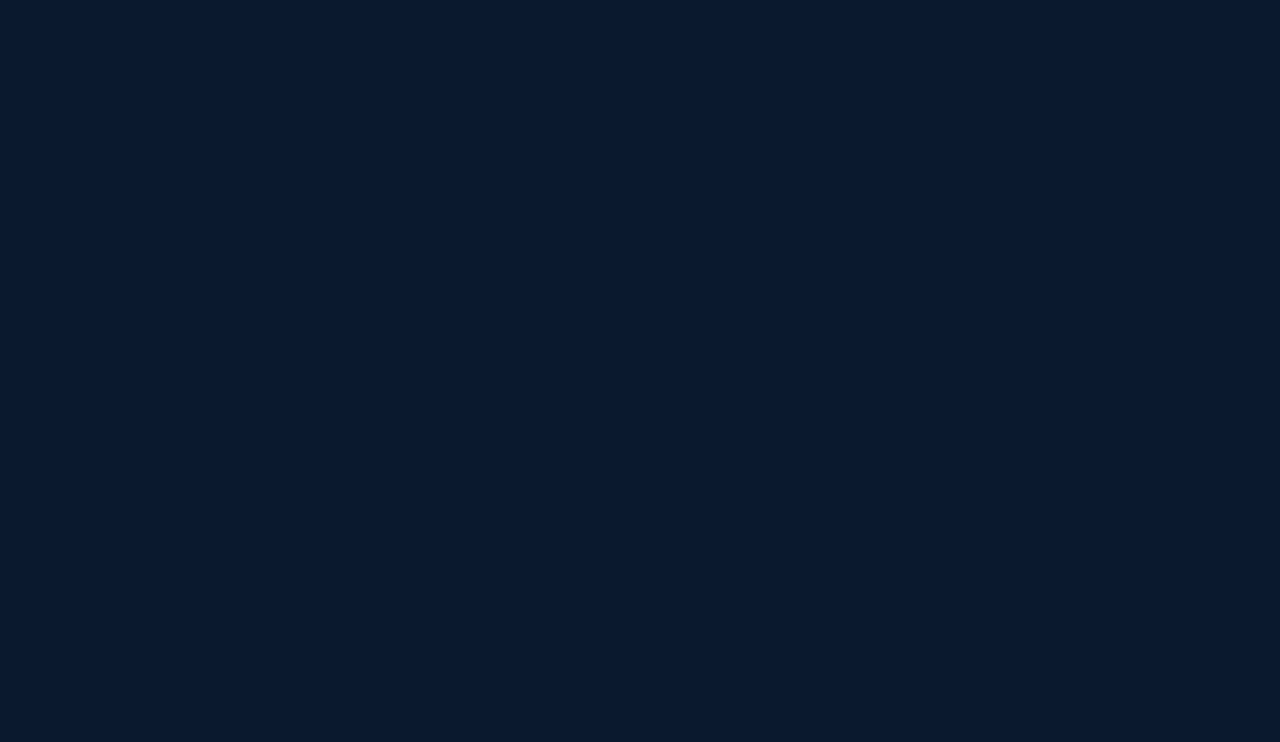
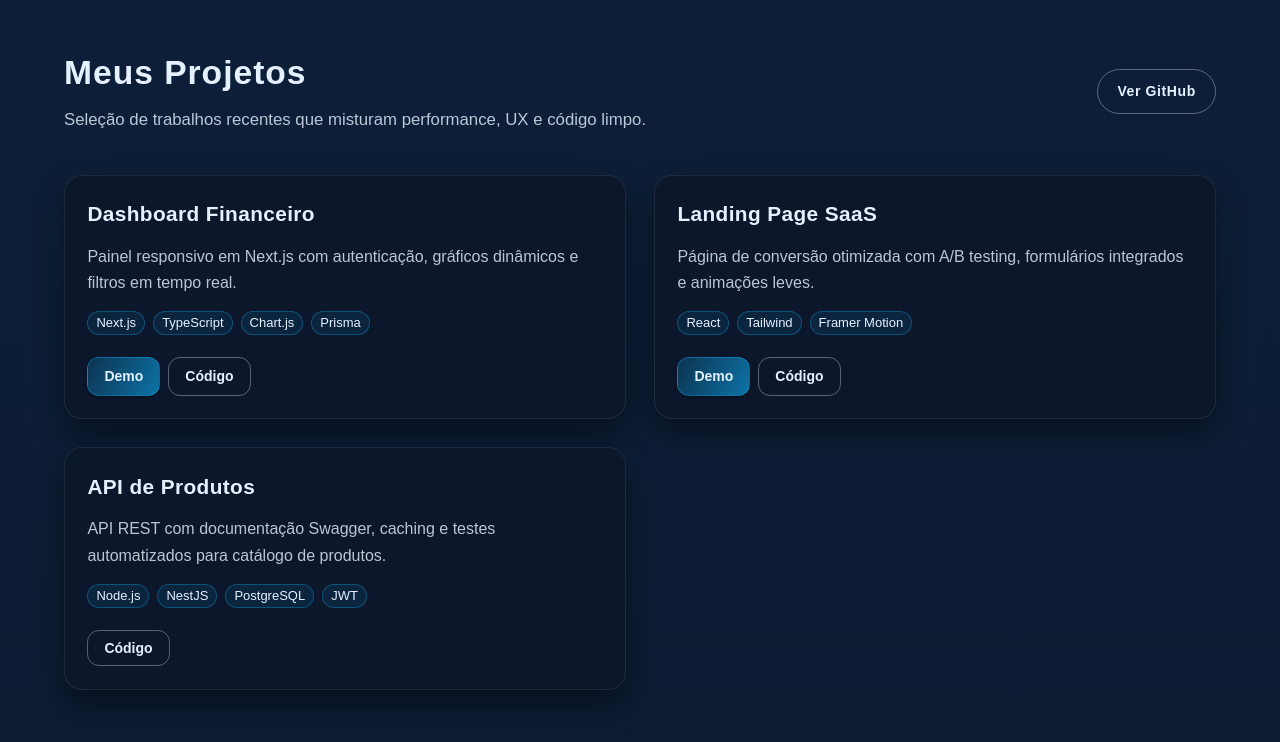
Before and after one commit to euthomasmg/my-portfolio, a Next.js app: page / in a window 1280 px wide. Shown: the part 1444-2186 px from the top of the page. Before the commit the page ends 1400 px from the top, so only its background shows below. Built offline with nearby package versions, Linux system fonts and the light colour scheme.

Commit message:
style: degrade

```diff
--- a/app/components/About.tsx
+++ b/app/components/About.tsx
@@ -25,6 +25,17 @@ export default function About() {
           height: "200px",
           background:
             "linear-gradient(180deg, rgba(10,25,47,0) 0%, rgba(10,25,47,0.08) 50%, rgba(10,25,47,0.25) 100%)",
+        },
+        "&::after": {
+          content: '""',
+          position: "absolute",
+          bottom: "-1px",
+          left: 0,
+          right: 0,
+          height: "320px",
+          background:
+            "linear-gradient(180deg, rgba(17,40,70,0) 0%, rgba(17,40,70,0.25) 30%, rgba(13,31,56,1) 100%)",
+          pointerEvents: "none",
         },
       }}
     >
--- a/app/components/Header.tsx
+++ b/app/components/Header.tsx
@@ -11,7 +11,8 @@ export default function Header() {
       sx={{
         backgroundColor: "transparent",
         backdropFilter: "blur(10px)",
-        borderBottom: "1px solid rgba(255,255,255,0.1)",
+        borderBottom: "none",
+        boxShadow: "none",
       }}
     >
       <Toolbar
--- a/app/components/Hero.tsx
+++ b/app/components/Hero.tsx
@@ -17,11 +17,12 @@ export default function Hero() {
   return (
     <Box
       id="inicio"
-      className="min-h-screen flex flex-col items-center justify-center text-center bg-black text-white relative overflow-hidden px-4"
+      className="min-h-screen flex flex-col items-center justify-center text-center text-white relative overflow-hidden px-4"
       sx={{
         paddingTop: "2rem",
         paddingBottom: "2.5rem",
         position: "relative",
+        background: "transparent",
         "&::after": {
           content: '""',
           position: "absolute",
@@ -30,7 +31,7 @@ export default function Hero() {
           bottom: 0,
           height: "80px",
           background:
-            "linear-gradient(180deg, rgba(10,25,47,0) 0%, rgba(10,25,47,0.65) 55%, #0A192F 100%)",
+            "linear-gradient(180deg, rgba(10,25,47,0) 0%, rgba(10,25,47,0.8) 60%, #0a192f 100%)",
           pointerEvents: "none",
         },
       }}
--- /dev/null
+++ b/app/components/Projects.tsx
@@ -0,0 +1,218 @@
+"use client";
+
+import { Box, Typography, Container, Button, Chip, Stack } from "@mui/material";
+
+type Project = {
+  title: string;
+  description: string;
+  stack: string[];
+  link?: string;
+  repo?: string;
+};
+
+const projects: Project[] = [
+  {
+    title: "Dashboard Financeiro",
+    description:
+      "Painel responsivo em Next.js com autenticação, gráficos dinâmicos e filtros em tempo real.",
+    stack: ["Next.js", "TypeScript", "Chart.js", "Prisma"],
+    link: "https://",
+    repo: "https://github.com/",
+  },
+  {
+    title: "Landing Page SaaS",
+    description:
+      "Página de conversão otimizada com A/B testing, formulários integrados e animações leves.",
+    stack: ["React", "Tailwind", "Framer Motion"],
+    link: "https://",
+    repo: "https://github.com/",
+  },
+  {
+    title: "API de Produtos",
+    description:
+      "API REST com documentação Swagger, caching e testes automatizados para catálogo de produtos.",
+    stack: ["Node.js", "NestJS", "PostgreSQL", "JWT"],
+    repo: "https://github.com/",
+  },
+];
+
+export default function Projects() {
+  return (
+    <Box
+      id="projetos"
+      sx={{
+        background:
+          "linear-gradient(180deg, rgba(13,31,56,1) 0%, rgba(13,31,56,0.92) 35%, rgba(10,25,47,0.55) 100%)",
+        backgroundColor: "rgba(13,31,56,1)",
+        pt: { xs: "calc(3.5rem + 12px)", md: "calc(5rem + 12px)" },
+        pb: { xs: "3.5rem", md: "5rem" },
+        px: { xs: "1rem", md: "2rem" },
+        position: "relative",
+        overflow: "hidden",
+        mt: 0,
+      }}
+    >
+      <Container maxWidth="lg" sx={{ color: "#E6F1FF", position: "relative", zIndex: 1 }}>
+        <Box
+          sx={{
+            display: "flex",
+            flexDirection: { xs: "column", md: "row" },
+            alignItems: { xs: "flex-start", md: "center" },
+            justifyContent: "space-between",
+            gap: "1.5rem",
+            mb: "2.5rem",
+          }}
+        >
+          <Box>
+            <Typography
+              component="h2"
+              sx={{
+                fontFamily: "Poppins, sans-serif",
+                fontWeight: 700,
+                fontSize: { xs: "1.8rem", md: "2.1rem" },
+                letterSpacing: 1,
+              }}
+            >
+              Meus Projetos
+            </Typography>
+            <Typography
+              sx={{
+                mt: 1,
+                color: "rgba(230,241,255,0.8)",
+                maxWidth: "720px",
+                lineHeight: 1.7,
+                fontSize: { xs: "1rem", md: "1.05rem" },
+                fontFamily: "Poppins, sans-serif",
+              }}
+            >
+              Seleção de trabalhos recentes que misturam performance, UX e código limpo.
+            </Typography>
+          </Box>
+          <Button
+            variant="outlined"
+            href="https://github.com/"
+            target="_blank"
+            sx={{
+              borderColor: "rgba(230,241,255,0.35)",
+              color: "#E6F1FF",
+              borderRadius: "999px",
+              px: "1.2rem",
+              py: "0.6rem",
+              fontFamily: "Poppins, sans-serif",
+              letterSpacing: 0.6,
+              "&:hover": { borderColor: "rgba(14,165,233,0.7)", color: "#0EA5E9" },
+            }}
+          >
+            Ver GitHub
+          </Button>
+        </Box>
+
+        <Box
+          sx={{
+            display: "grid",
+            gridTemplateColumns: { xs: "1fr", md: "repeat(2, minmax(0, 1fr))" },
+            gap: { xs: "1.5rem", md: "1.75rem" },
+          }}
+        >
+          {projects.map((project) => (
+            <Box
+              key={project.title}
+              sx={{
+                background: "rgba(13,22,40,0.75)",
+                border: "1px solid rgba(255,255,255,0.08)",
+                borderRadius: "18px",
+                padding: "1.4rem",
+                boxShadow: "0 14px 32px rgba(0,0,0,0.45)",
+                display: "flex",
+                flexDirection: "column",
+                gap: "0.9rem",
+              }}
+            >
+              <Typography
+                component="h3"
+                sx={{
+                  fontFamily: "Poppins, sans-serif",
+                  fontWeight: 700,
+                  fontSize: { xs: "1.2rem", md: "1.3rem" },
+                  letterSpacing: 0.4,
+                  color: "#E6F1FF",
+                }}
+              >
+                {project.title}
+              </Typography>
+
+              <Typography
+                sx={{
+                  color: "rgba(230,241,255,0.8)",
+                  lineHeight: 1.65,
+                  fontSize: { xs: "0.98rem", md: "1rem" },
+                  fontFamily: "Poppins, sans-serif",
+                }}
+              >
+                {project.description}
+              </Typography>
+
+              <Stack direction="row" flexWrap="wrap" gap={1}>
+                {project.stack.map((tag) => (
+                  <Chip
+                    key={tag}
+                    label={tag}
+                    sx={{
+                      backgroundColor: "rgba(14,165,233,0.1)",
+                      color: "#E6F1FF",
+                      border: "1px solid rgba(14,165,233,0.35)",
+                      fontFamily: "Poppins, sans-serif",
+                    }}
+                    size="small"
+                  />
+                ))}
+              </Stack>
+
+              <Box sx={{ display: "flex", gap: 1, mt: "0.5rem" }}>
+                {project.link && (
+                  <Button
+                    variant="contained"
+                    href={project.link}
+                    target="_blank"
+                    sx={{
+                      background:
+                        "linear-gradient(120deg, rgba(14,165,233,0.2), rgba(14,165,233,0.65))",
+                      border: "1px solid rgba(14,165,233,0.4)",
+                      color: "#E6F1FF",
+                      px: "1rem",
+                      borderRadius: "12px",
+                      fontFamily: "Poppins, sans-serif",
+                      "&:hover": {
+                        background:
+                          "linear-gradient(120deg, rgba(14,165,233,0.35), rgba(14,165,233,0.8))",
+                      },
+                    }}
+                  >
+                    Demo
+                  </Button>
+                )}
+                {project.repo && (
+                  <Button
+                    variant="outlined"
+                    href={project.repo}
+                    target="_blank"
+                    sx={{
+                      borderColor: "rgba(230,241,255,0.35)",
+                      color: "#E6F1FF",
+                      px: "1rem",
+                      borderRadius: "12px",
+                      fontFamily: "Poppins, sans-serif",
+                      "&:hover": { borderColor: "rgba(14,165,233,0.7)", color: "#0EA5E9" },
+                    }}
+                  >
+                    Código
+                  </Button>
+                )}
+              </Box>
+            </Box>
+          ))}
+        </Box>
+      </Container>
+    </Box>
+  );
+}
--- a/app/page.tsx
+++ b/app/page.tsx
@@ -1,11 +1,13 @@
 import Hero from "./components/Hero";
 import About from "./components/About";
+import Projects from "./components/Projects";
 
 export default function Home() {
   return (
     <main className="w-full">
       <Hero />
       <About />
+      <Projects />
     </main>
   );
 }
```
